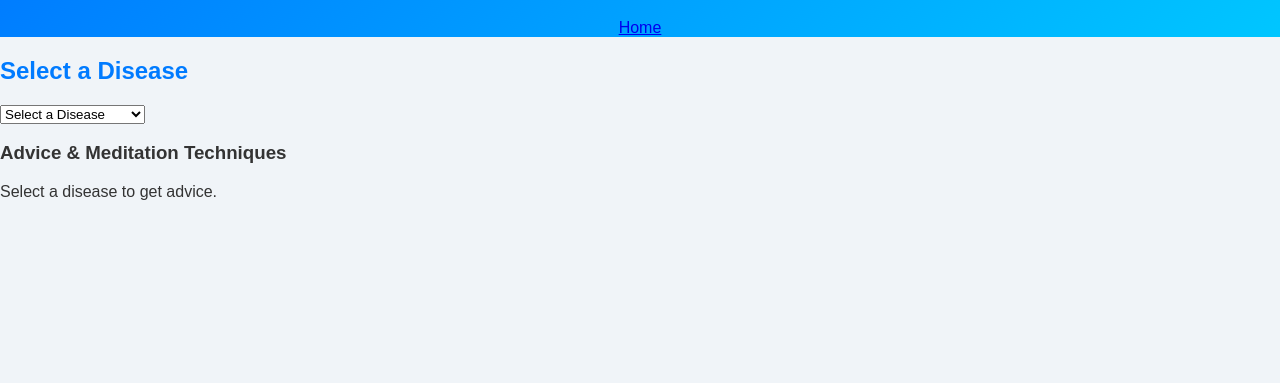
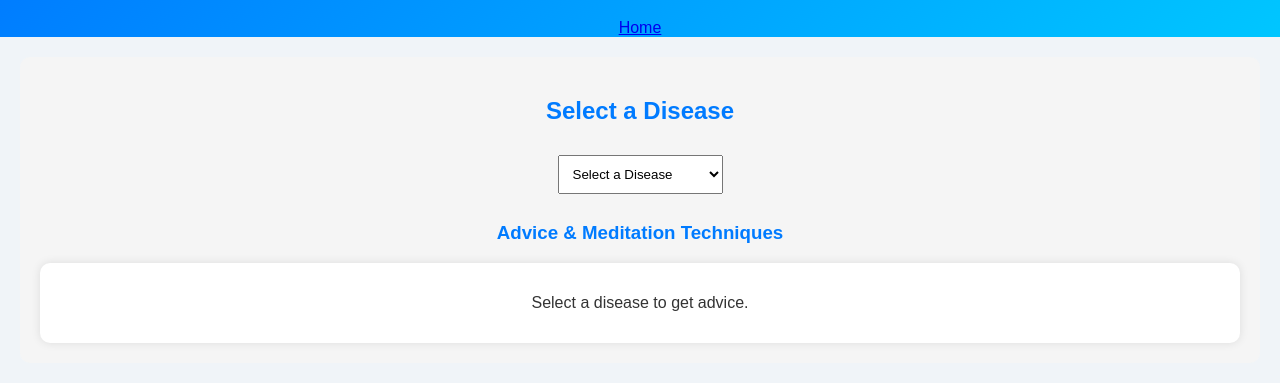
Before and after one commit to arvi1709/Pulse.HealthCare, a plain HTML site: page meditation.html in a window 1280 px wide. Shown: the part 61-444 px from the top of the page. Drawn offline with Linux system fonts and the light colour scheme.

Commit message:
Update styles.css

```diff
--- a/styles.css
+++ b/styles.css
@@ -16,7 +16,29 @@ body {
 h2 {
     color: #007bff;
 }
+.meditation-section {
+    background: #f5f5f5;
+    padding: 20px;
+    margin: 20px;
+    border-radius: 10px;
+    text-align: center;
+}
 
+h2, h3 {
+    color: #007bff;
+}
+
+select {
+    padding: 10px;
+    margin: 10px;
+}
+
+#advice-container {
+    background: #ffffff;
+    padding: 15px;
+    border-radius: 10px;
+    box-shadow: 0px 0px 10px rgba(0, 0, 0, 0.1);
+}
 button {
     background: #007bff;
     color: white;
```
